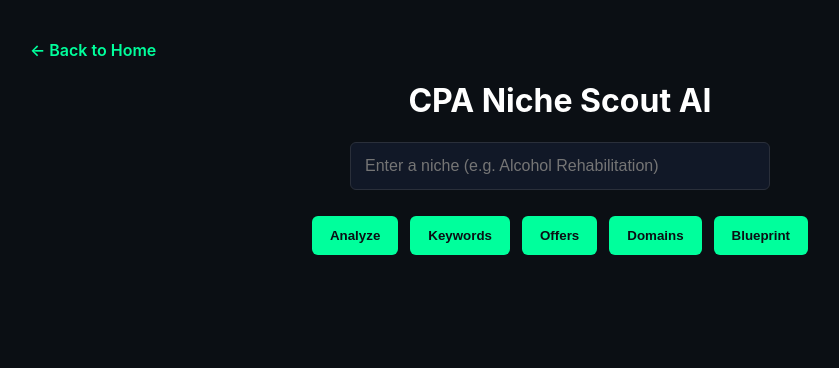
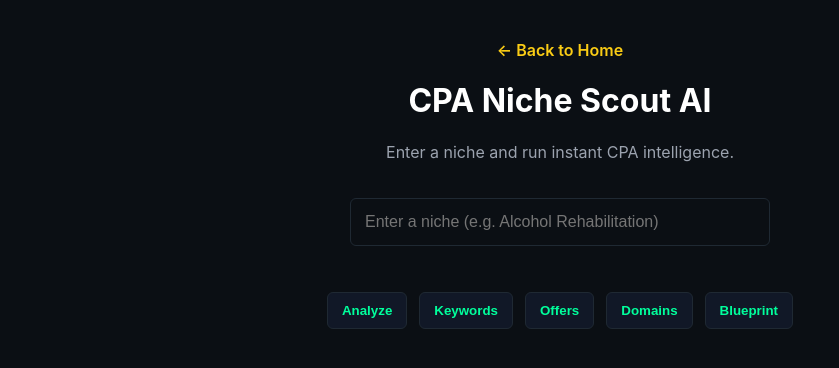
Before and after one commit to nextwaveaisuite/cpa-niche-scout-ai, a Next.js app: page /dashboard in a window 1280 px wide. Shown: the top 368 px of the page, without its empty margins (80-919 px from the left). Built offline with nearby package versions, Linux system fonts and the light colour scheme.

Commit message:
page.tsx

```diff
--- a/app/dashboard/page.tsx
+++ b/app/dashboard/page.tsx
@@ -5,46 +5,43 @@ import Link from "next/link";
 
 export default function Dashboard() {
   const [niche, setNiche] = useState("");
+  const [result, setResult] = useState<any>(null);
   const [loading, setLoading] = useState(false);
-  const [title, setTitle] = useState("");
-  const [content, setContent] = useState("");
 
-  async function run(endpoint: string, label: string) {
+  async function run(type: string) {
+    if (!niche) return;
     setLoading(true);
-    setTitle("");
-    setContent("");
+    setResult(null);
 
-    const res = await fetch(`/api/${endpoint}`, {
-      method: "POST",
-      headers: { "Content-Type": "application/json" },
-      body: JSON.stringify({ niche }),
-    });
+    try {
+      const res = await fetch(`/api/${type}`, {
+        method: "POST",
+        headers: { "Content-Type": "application/json" },
+        body: JSON.stringify({ niche }),
+      });
+      const data = await res.json();
+      setResult(data);
+    } catch {
+      setResult({ error: "Analysis failed" });
+    }
 
-    const json = await res.json();
-
-    setTitle(label);
-
-    const value =
-      json.quick_score ||
-      json.keywords ||
-      json.offers ||
-      json.domains ||
-      json.blueprint ||
-      json.deep_analysis ||
-      "No data returned";
-
-    setContent(value);
     setLoading(false);
   }
 
   return (
-    <div className="container">
-      {/* Back Button */}
-      <div style={{ textAlign: "left", marginBottom: "20px" }}>
+    <main
+      style={{
+        minHeight: "100vh",
+        padding: "40px",
+        textAlign: "center",
+      }}
+    >
+      {/* Back button */}
+      <div style={{ marginBottom: "20px" }}>
         <Link
           href="/"
           style={{
-            color: "#00ff9c",
+            color: "#facc15",
             textDecoration: "none",
             fontWeight: 600,
           }}
@@ -58,28 +55,72 @@ export default function Dashboard() {
         <span className="header-yellow">Scout AI</span>
       </h1>
 
+      <p style={{ color: "#9ca3af", marginTop: "10px" }}>
+        Enter a niche and run instant CPA intelligence.
+      </p>
+
       <input
-        placeholder="Enter a niche (e.g. Alcohol Rehabilitation)"
         value={niche}
         onChange={(e) => setNiche(e.target.value)}
+        placeholder="Enter a niche (e.g. Alcohol Rehabilitation)"
+        style={{
+          marginTop: "20px",
+          padding: "14px",
+          width: "100%",
+          maxWidth: "420px",
+          borderRadius: "6px",
+          border: "1px solid #1f2933",
+          background: "#0b0f14",
+          color: "#e5e7eb",
+        }}
       />
 
-      <div>
-        <button onClick={() => run("analyze", "Analysis")}>Analyze</button>
-        <button onClick={() => run("keywords", "Keywords")}>Keywords</button>
-        <button onClick={() => run("offers", "Offers")}>Offers</button>
-        <button onClick={() => run("domains", "Domains")}>Domains</button>
-        <button onClick={() => run("blueprint", "Blueprint")}>Blueprint</button>
+      <div style={{ marginTop: "20px" }}>
+        {["analyze", "keywords", "offers", "domains", "blueprint"].map(
+          (t) => (
+            <button
+              key={t}
+              onClick={() => run(t)}
+              style={{
+                margin: "6px",
+                padding: "10px 14px",
+                background: "#111827",
+                color: "#00ff9c",
+                border: "1px solid #1f2933",
+                borderRadius: "6px",
+                cursor: "pointer",
+              }}
+            >
+              {t.charAt(0).toUpperCase() + t.slice(1)}
+            </button>
+          )
+        )}
       </div>
 
-      {loading && <p>Loading…</p>}
+      {loading && (
+        <p style={{ marginTop: "20px", color: "#facc15" }}>
+          Running analysis…
+        </p>
+      )}
 
-      {content && (
-        <div className="result-box">
-          <div className="section-title">{title}</div>
-          <div className="content">{content}</div>
-        </div>
+      {result && (
+        <pre
+          style={{
+            marginTop: "30px",
+            background: "#020617",
+            padding: "20px",
+            borderRadius: "8px",
+            textAlign: "left",
+            maxWidth: "900px",
+            marginInline: "auto",
+            overflowX: "auto",
+            color: "#e5e7eb",
+            fontSize: "14px",
+          }}
+        >
+          {JSON.stringify(result, null, 2)}
+        </pre>
       )}
-    </div>
+    </main>
   );
 }
```
